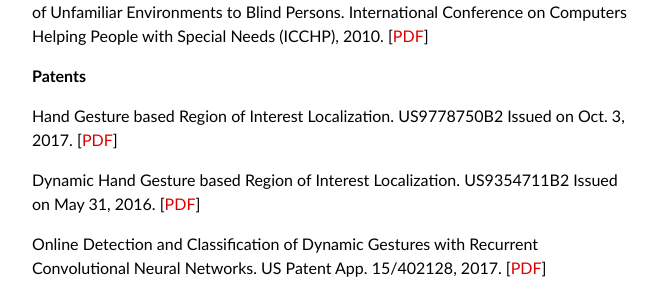
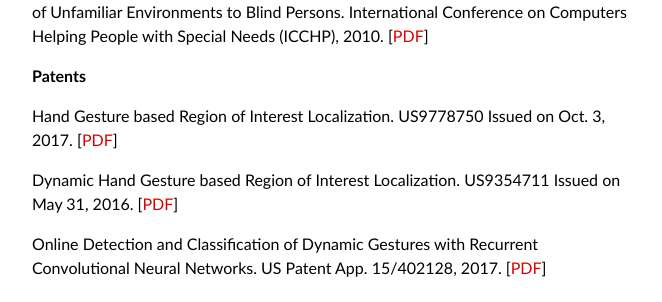
Before and after one commit to xiaodongyang/xiaodongyang.github.io, a Jekyll site: the page built from publications/index.md, in a window 1280 px wide and 900 px high, scrolled down 2821 px. Shown: the part 576-878 px from the top of the window, without its empty margins (308-970 px from the left). Built offline with Jekyll 4.4.1, drawn with Linux system fonts in a browser that asks for light colours; some web fonts are replaced.

Commit message:
Update index.md

```diff
--- a/publications/index.md
+++ b/publications/index.md
@@ -99,8 +99,8 @@ Y. Tian, X. Yang, and A. Arditi. Computer Vision based Door Detection for Access
 
 **Patents**
 
-Hand Gesture based Region of Interest Localization. US9778750B2 Issued on Oct. 3, 2017. [[PDF](/publications/papers/9778750.pdf)]
+Hand Gesture based Region of Interest Localization. US9778750 Issued on Oct. 3, 2017. [[PDF](/publications/papers/9778750.pdf)]
 
-Dynamic Hand Gesture based Region of Interest Localization. US9354711B2 Issued on May 31, 2016. [[PDF](/publications/papers/9354711.pdf)]
+Dynamic Hand Gesture based Region of Interest Localization. US9354711 Issued on May 31, 2016. [[PDF](/publications/papers/9354711.pdf)]
 
 Online Detection and Classification of Dynamic Gestures with Recurrent Convolutional Neural Networks. US Patent App. 15/402128, 2017. [[PDF](/publications/papers/15-402128.pdf)]
```
